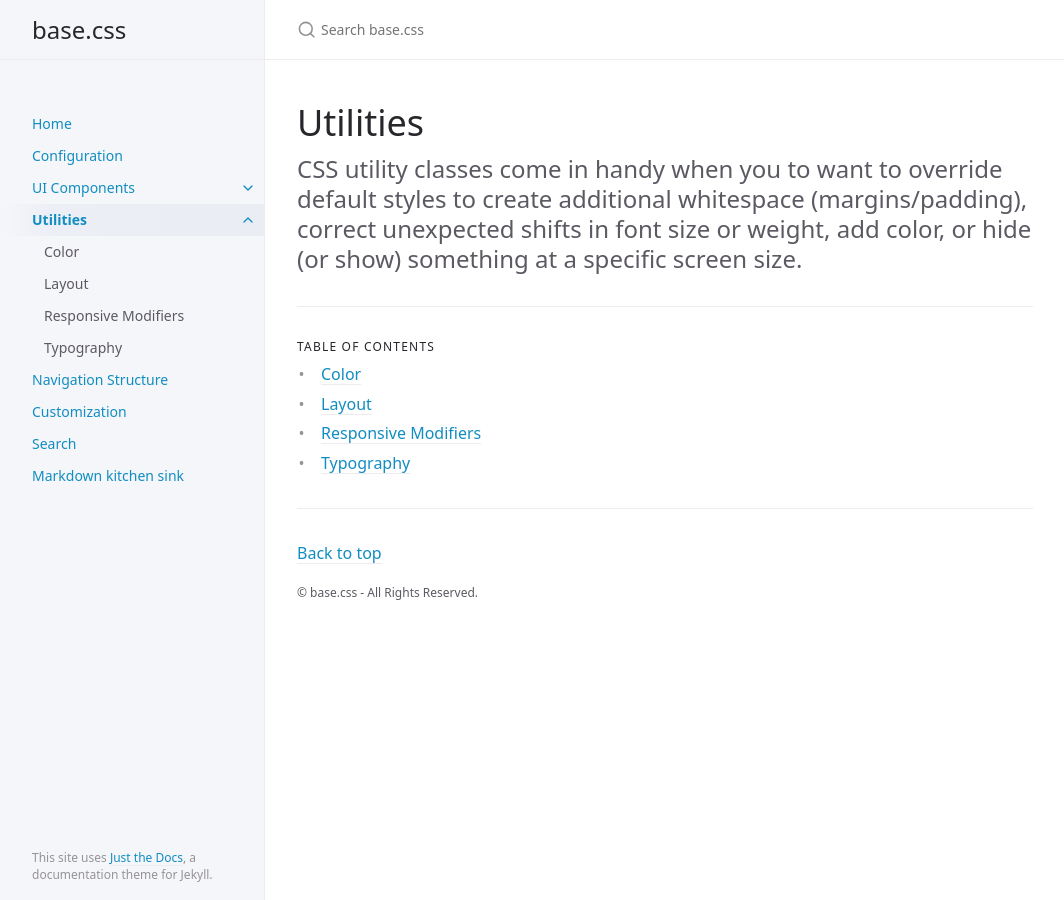
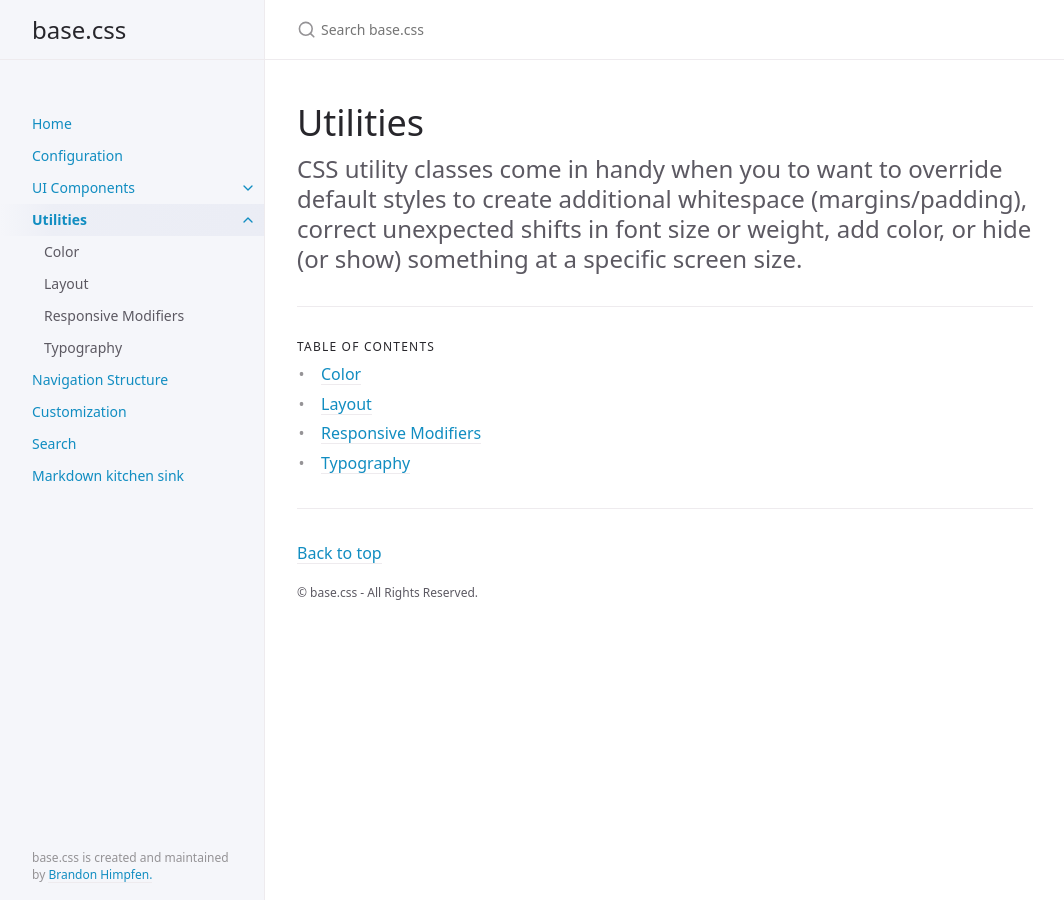
Before and after one commit to base-css/base-css.github.io, a Jekyll site: the page built from docs/utilities/utilities.md, in a window 1280 px wide. Shown: the whole page, without its empty margins (107-1171 px from the left). Built offline with Jekyll 4.4.1, drawn with Linux system fonts in a browser that asks for light colours.

Commit message:
Update default.html

```diff
--- a/_layouts/default.html
+++ b/_layouts/default.html
@@ -66,7 +66,7 @@ layout: table_wrappers
       {% endif %}
     </nav>
     <footer class="site-footer">
-      This site uses <a href="https://github.com/pmarsceill/just-the-docs">Just the Docs</a>, a documentation theme for Jekyll.
+      {% include project_author.html %}
     </footer>
   </div>
   <div class="main" id="top">
```
